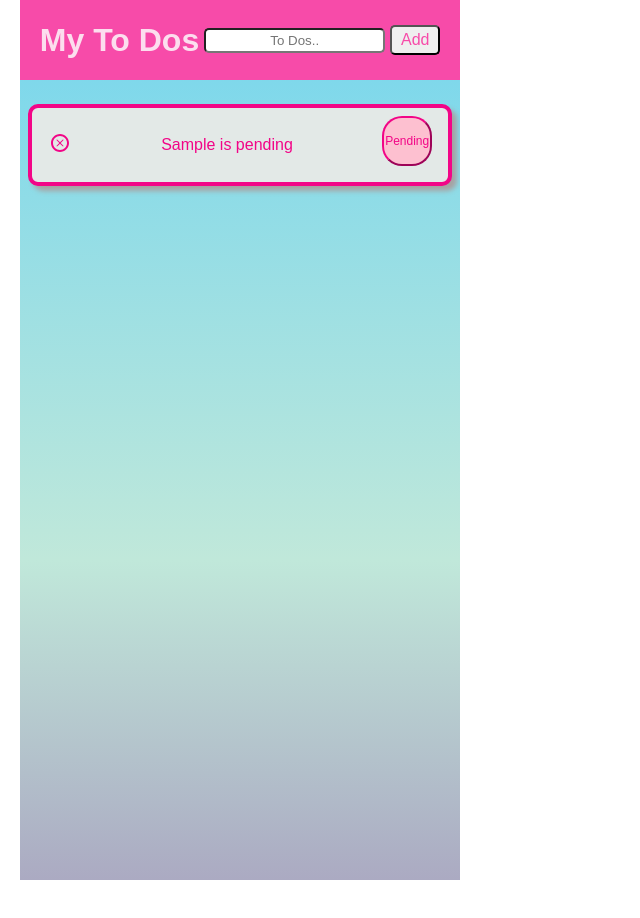
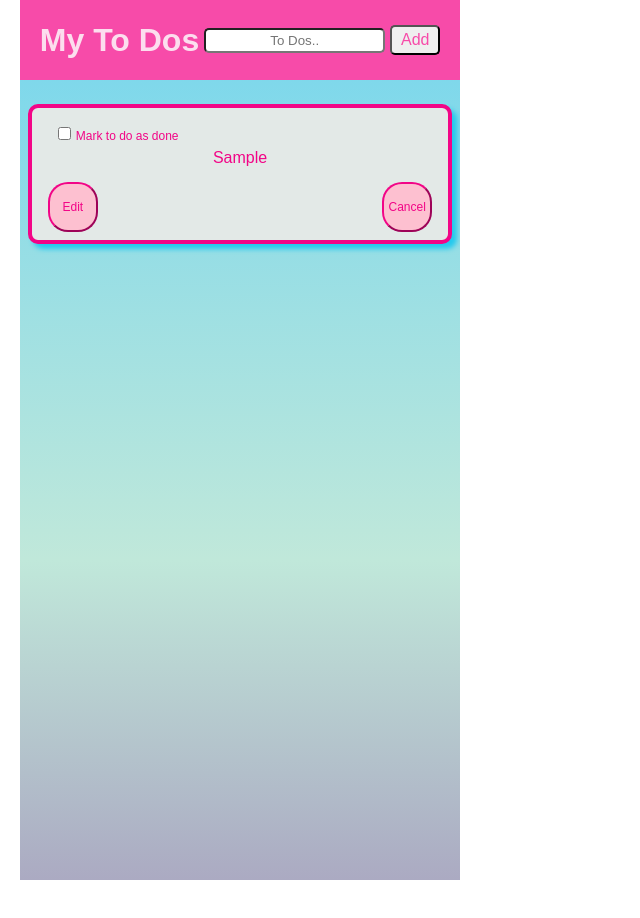
Before and after one commit to yvlange/todoapp-react-exercise, a React (Create React App) app: page / in a window 1280 px wide. Both pictures are taken after typing "Sample" into the empty fields and a click on the button "Add". Shown: the top 918 px of the page, without its empty margins (0-640 px from the left). Before the commit the page ends 880 px from the top, so only its background shows below. Built offline with nearby package versions, Linux system fonts and the light colour scheme.

Commit message:
ToDo can be renamed and new name can be saved

```diff
--- a/src/App.css
+++ b/src/App.css
@@ -9,7 +9,7 @@
 
 .App {
   display: grid;
-  grid-template-rows: [header] 80px [content] auto;
+  grid-template-rows: [header] 80px [content] auto [footer] 80px;
   justify-content: center;
   min-width: 320px;
   max-width: 60vh;
--- a/src/App.js
+++ b/src/App.js
@@ -2,15 +2,20 @@ import "./App.css";
 import "./styles/Header.css";
 import "./styles/ToDoList.css";
 import "./styles/ToDoItem.css";
+import "./styles/Footer.css";
 import Header from "./components/Header";
 import ToDoList from "./components/ToDoList";
+
 import { useState } from "react";
 
 function App() {
   const [toDoItems, setToDoItems] = useState([]);
 
   function handleToDoAdd(taskName) {
-    const newToDo = [...toDoItems, { name: taskName, isDone: true }];
+    const newToDo = [
+      ...toDoItems,
+      { id: taskName.id, name: taskName, isDone: true },
+    ];
     console.log(newToDo);
     setToDoItems(newToDo);
   }
@@ -37,6 +42,16 @@ function App() {
     setToDoItems(newToDo);
   }
 
+  function handleToDoEdit(id, newName) {
+    const editedToDoList = toDoItems.map((task) => {
+      if (id === task.id) {
+        return { ...task, name: newName };
+      }
+      return task;
+    });
+    setToDoItems(editedToDoList);
+  }
+
   return (
     <div className="App">
       <Header onAddToDo={handleToDoAdd} />
@@ -44,6 +59,7 @@ function App() {
         toDoItems={toDoItems}
         handleToDoRemove={handleToDoRemove}
         handleToDoToggle={handleToDoToggle}
+        handleToDoEdit={handleToDoEdit}
       />
     </div>
   );
--- /dev/null
+++ b/src/components/Footer.js
@@ -0,0 +1,12 @@
+import Pending from "./Pending";
+
+function Footer({}) {
+  return (
+    <div className="Footer">
+      <p>All</p>
+      <Pending />
+      <p>Done</p>
+    </div>
+  );
+}
+export default Footer;
--- /dev/null
+++ b/src/components/Pending.js
@@ -0,0 +1,4 @@
+import ToDoItem from "./ToDoItem";
+
+function Pending({ toDoItems, handleToDoRemove, handleToDoToggle }) {}
+export default Pending;
--- a/src/components/ToDoItem.js
+++ b/src/components/ToDoItem.js
@@ -1,6 +1,92 @@
+import { useState } from "react";
 import { TiDeleteOutline } from "react-icons/ti";
 
-function ToDoItem({ name, isDone, onClickToDoRemove, onClickToDoToggle }) {
+function ToDoItem({
+  name,
+  isDone,
+  id,
+  onClickToDoRemove,
+  onClickToDoToggle,
+  handleToDoEdit,
+}) {
+  const [isEditing, setEditing] = useState(false);
+  const [newName, setNewName] = useState("");
+
+  const editingTemplate = (
+    <form className="edit-Template" onSubmit={handleSubmit}>
+      <div className="form-group">
+        <label className="todo-label" htmlFor={id}>
+          New name for {name}
+        </label>
+        <input
+          id={id}
+          className="todo-text"
+          type="text"
+          placeholder="Edit your to do.."
+          value={newName}
+          onChange={handleEditButtonClick}
+        />
+      </div>
+      <div className="btn-group">
+        <button
+          type="button"
+          className="btn todo-cancel"
+          onClick={() => setEditing(false)}
+        >
+          Cancel
+        </button>
+        <button type="submit" className="btn btn__primary todo-edit">
+          Save
+        </button>
+      </div>
+    </form>
+  );
+  const viewTemplate = (
+    <div className="stack-small">
+      <div className="checkbox-done">
+        <input
+          id={id}
+          type="checkbox"
+          defaultChecked={!isDone}
+          onChange={() => handleToggleButtonClick()}
+        />
+        <label className="todo-label" htmlFor={id}>
+          Mark to do as done
+        </label>
+        <div className="task-content">{name}</div>
+      </div>
+      <div className="btn-group">
+        <button type="button" className="btn" onClick={() => setEditing(true)}>
+          Edit
+        </button>
+        {/* <TiDeleteOutline
+          title="Delete"
+          size="1.5em"
+          className="ToDoItem--delete"
+          onClick={handleDeleteButtonClick}
+        /> */}
+        <button
+          type="button"
+          className="btn todo-cancel"
+          onClick={handleDeleteButtonClick}
+        >
+          Cancel
+        </button>
+      </div>
+    </div>
+  );
+
+  function handleEditButtonClick(event) {
+    setNewName(event.target.value);
+  }
+
+  function handleSubmit(event) {
+    event.preventDefault();
+    handleToDoEdit(id, newName);
+    setNewName("");
+    setEditing(false);
+  }
+
   function handleDeleteButtonClick() {
     onClickToDoRemove(name);
   }
@@ -13,22 +99,24 @@ function ToDoItem({ name, isDone, onClickToDoRemove, onClickToDoToggle }) {
 
   return (
     <section className={`ToDoItem ${toDosForDone}`}>
-      <TiDeleteOutline
-        title="Delete"
-        size="1.5em"
-        className="ToDoItem--delete"
-        onClick={handleDeleteButtonClick}
-      />
-
-      <div className="ToDoItem--content">
-        <div className={`Task ${toDosForDone}`}>
-          {isDone ? `${name} is pending` : `${name} is done`}
-        </div>
-      </div>
-      <button className="ToDoItem--button" onClick={handleToggleButtonClick}>
-        {isDone ? "Pending" : "Done"}
-      </button>
+      <div className="todo">{isEditing ? editingTemplate : viewTemplate}</div>
     </section>
   );
 }
 export default ToDoItem;
+
+/* //   <TiDeleteOutline
+//     title="Delete"
+//     size="1.5em"
+//     className="ToDoItem--delete"
+//     onClick={handleDeleteButtonClick}
+//   />
+//   <div className="ToDoItem--content">
+//     <div className={`Task ${toDosForDone}`}>
+//       {isDone ? `${name} is pending` : `${name} is done`}
+//     </div>
+//   </div>
+//   <button className="ToDoItem--button" onClick={handleToggleButtonClick}>
+//     {isDone ? "Pending" : "Done"}
+//   </button>
+ */
--- a/src/components/ToDoList.js
+++ b/src/components/ToDoList.js
@@ -1,15 +1,22 @@
 import ToDoItem from "./ToDoItem";
 
-function ToDoList({ toDoItems, handleToDoRemove, handleToDoToggle }) {
+function ToDoList({
+  toDoItems,
+  handleToDoRemove,
+  handleToDoToggle,
+  handleToDoEdit,
+}) {
   function renderToDos() {
     return toDoItems.map((taskName) => {
       return (
         <ToDoItem
+          id={taskName.id}
           name={taskName.name}
           key={taskName.name}
           isDone={taskName.isDone}
           onClickToDoRemove={handleToDoRemove}
           onClickToDoToggle={handleToDoToggle}
+          handleToDoEdit={handleToDoEdit}
         />
       );
     });
--- /dev/null
+++ b/src/styles/Footer.css
@@ -0,0 +1,16 @@
+.Footer {
+  grid-row: footer;
+  display: flex;
+  justify-content: space-around;
+  align-items: center;
+  position: absolute;
+  top: 100vh;
+  left: 20px;
+  width: 370px;
+  height: 60px;
+  border: 4px solid #f20587;
+  border-radius: 10px;
+  box-shadow: 5px 5px 5px rgb(36, 201, 238);
+  background-color: #e3e9e7;
+  color: #f20587;
+}
--- a/src/styles/ToDoItem.css
+++ b/src/styles/ToDoItem.css
@@ -1,22 +1,25 @@
-.ToDoItem {
+.ToDoItem,
+.ToDoItem--pending {
   display: flex;
   justify-content: space-between;
+  flex-direction: column;
   border: 4px solid #f20587;
+  color: #f20587;
   border-radius: 10px;
   padding: 0.5em 1em;
   margin: 0.5em;
-  box-shadow: 5px 5px 5px rgb(167, 162, 162);
+  box-shadow: 5px 5px 5px rgb(36, 201, 238);
   background-color: #e3e9e7;
 }
 
-.ToDoItem--content {
+/* .ToDoItem--content {
   display: flex;
   align-content: center;
   padding: 10px;
   margin: 10px;
-}
+} */
 
-.ToDoItem button:last-child {
+/* .ToDoItem button:last-child {
   cursor: pointer;
   background-color: #fdc0d0;
   color: #f20587;
@@ -29,7 +32,7 @@
 
 .ToDoItem button:last-child:hover {
   background-color: #f1ced8;
-}
+} */
 
 .ToDoItem--delete {
   color: #f20587;
@@ -41,6 +44,51 @@
   color: rgb(36, 201, 238);
 }
 
-.ToDoItem--pending {
+/* .ToDoItem--pending {
   color: #f20587;
+} */
+
+.btn-group {
+  display: flex;
+  justify-content: space-between;
+  margin: 0;
+  padding: 0;
 }
+
+.btn {
+  cursor: pointer;
+  background-color: #fdc0d0;
+  color: #f20587;
+  border-color: #f20587;
+  border-radius: 20px;
+  height: 50px;
+  width: 50px;
+  font-size: 12px;
+}
+
+.edit-template {
+  display: flex;
+  justify-content: space-around;
+}
+
+.checkbox-done {
+  padding: 10px;
+}
+
+.task-content {
+  text-align: center;
+  padding: 5px;
+}
+
+.todo-text {
+  border-radius: 5px;
+  margin: 5px;
+  height: 25px;
+  color: #f74ba9;
+  text-align: center;
+}
+
+.todo-label {
+  padding: 5px;
+  font-size: 12px;
+}
--- a/src/styles/ToDoList.css
+++ b/src/styles/ToDoList.css
@@ -12,4 +12,5 @@
     rgba(192, 232, 218, 1) 40%,
     rgba(127, 216, 235, 1) 100%
   );
+  position: relative;
 }
--- a/src/styles/_color.css
+++ b/src/styles/_color.css
@@ -1,6 +1,8 @@
-:root {
+/* :root {
   --background-color-header: #f20587;
   --background-color-content: #c0e8da;
   --font-color--header: #d0f0e5;
   --background-color-toDos: #c0e8da;
 }
+
+connection didn't work */
```
